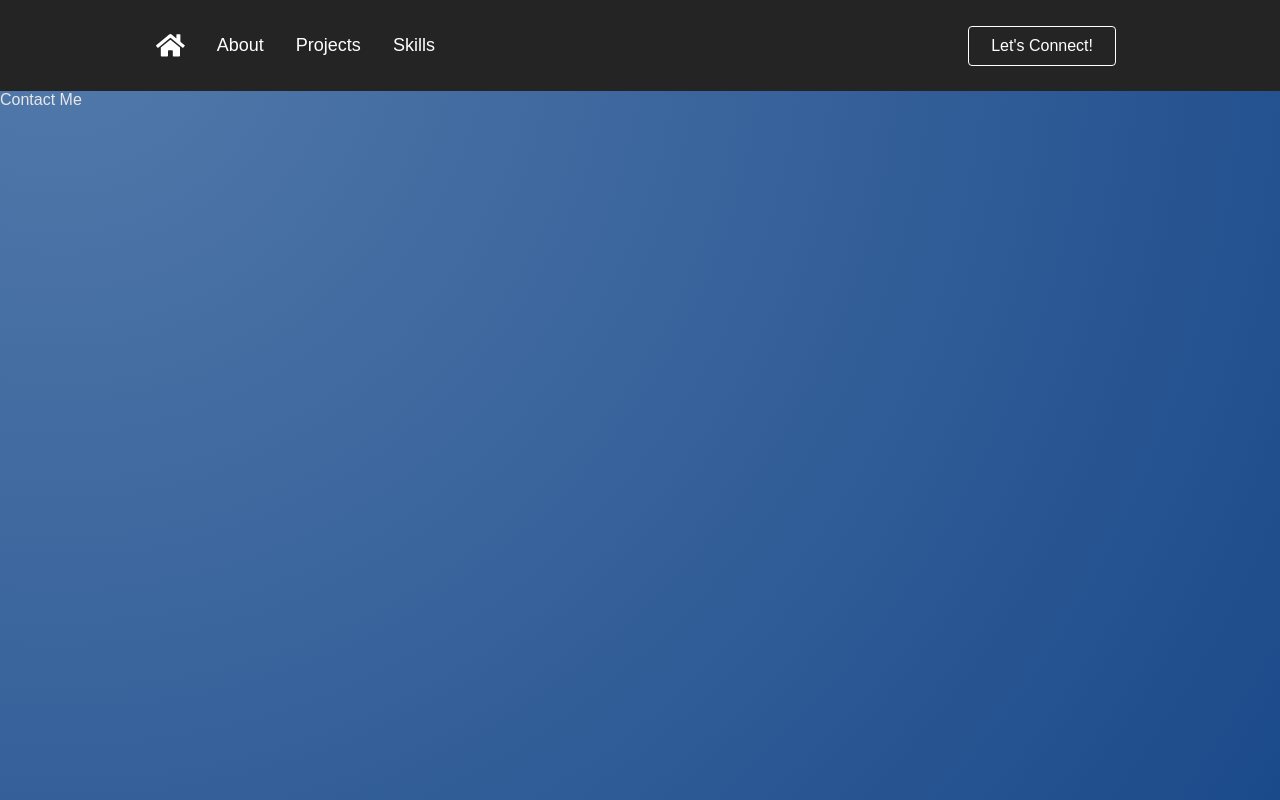
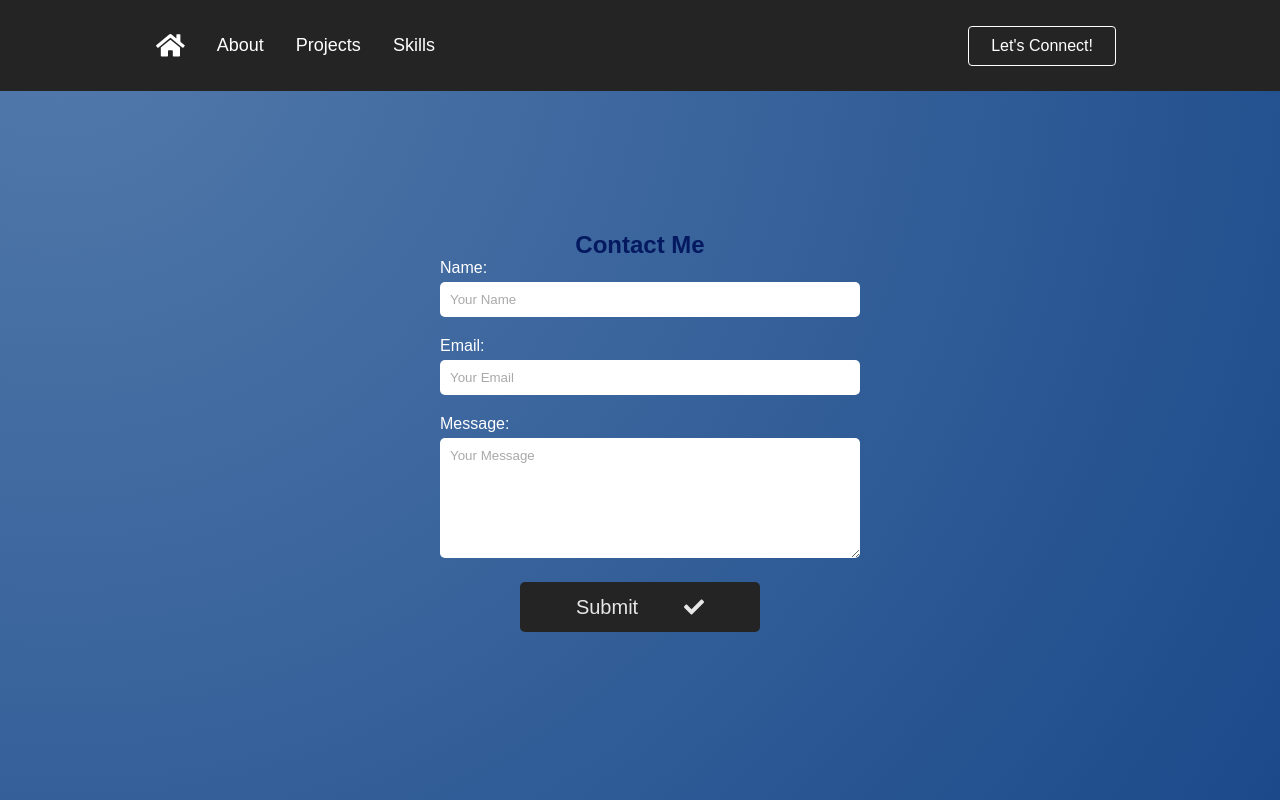
Before and after one commit to dgiletto/Portfolio, a React (Create React App) app: page /contact-me in a window 1280 px wide. Built offline with nearby package versions, Linux system fonts and the light colour scheme.

Commit message:
Created Working Contact Page

```diff
--- a/src/App.css
+++ b/src/App.css
@@ -69,6 +69,7 @@
   cursor: pointer;
   text-decoration: none;
   border-style: none;
+  transition: all ease-in-out 0.3s;
 }
 
 .IntroductionText button:hover {
@@ -93,6 +94,7 @@
   cursor: pointer;
   text-decoration: none;
   border-style: none;
+  transition: all ease-in-out 0.3s;
 }
 
 .AboutText button:hover {
@@ -141,3 +143,84 @@
     font-size: 26px;
   }
 }
+
+/* Contact Page */
+.contact-container {
+  position: relative;
+  margin-top: 50%;
+  padding: 20px;
+  border-radius: 10px;
+  max-width: 400px;
+  margin: auto;
+}
+
+.contact-container h2 {
+  margin-top: 30%;
+  text-align: center;
+  color: var(--color);
+}
+
+.form-group {
+  margin-bottom: 20px;
+  outline: none;
+}
+
+.form-group label {
+  display: block;
+  margin-bottom: 5px;
+  color: #ffffff;
+}
+
+.form-group input,
+.form-group textarea {
+  width: 100%;
+  padding: 10px;
+  border: none;
+  border-radius: 5px;
+  font-family: Arial, Helvetica, sans-serif;
+}
+
+.form-group input:focus,
+.form-group textarea:focus{
+  outline: 3px solid #15cdfc;
+}
+
+.form-group input::placeholder,
+.form-group textarea::placeholder{
+  color: #a9a9a9
+}
+
+.form-group textarea {
+  height: 100px;
+}
+a .submit-btn {
+  margin: 0 auto;
+  display: flex;
+  width: 60%;
+  padding: 10px;
+  border-radius: 5px;
+  background-color: #242424;
+  color: #e7e7e7;
+  height: 50px;
+  cursor: pointer;
+  text-decoration: none;
+  border-style: none;
+  align-items: center;
+  justify-content: space-evenly;
+  font-size: 20px;
+  transition: all ease-in-out 0.3s;
+}
+a .submit-btn:hover {
+  color: #242424;
+  background-color: #e7e7e7;
+  transition: all ease-in-out 0.3s;
+}
+a {
+  text-decoration: none;
+}
+.submitted-message {
+  text-align: center;
+  color: #ffffff;
+  font-weight: bold;
+  margin-top: 20px;
+}
--- /dev/null
+++ b/src/Pages/Contact.jsx
@@ -0,0 +1,79 @@
+import React, { useState } from "react";
+import { FaCheck } from "react-icons/fa";
+
+const Contact = () => {
+  const [submitted, setSubmitted] = useState(false);
+  const onSubmit = async (event) => {
+    event.preventDefault();
+    const formData = new FormData(event.target);
+
+    formData.append("access_key", "e6aee28c-44af-406a-936a-698b1ee69b3e");
+
+    const object = Object.fromEntries(formData);
+    const json = JSON.stringify(object);
+
+    const res = await fetch("https://api.web3forms.com/submit", {
+      method: "POST",
+      headers: {
+        "Content-Type": "application/json",
+        Accept: "application/json"
+      },
+      body: json
+    }).then((res) => res.json());
+
+    if (res.success) {
+      console.log("Success", res);
+    }
+    setSubmitted(true);
+  };
+
+  return (
+    <div className="contact-container">
+      <h2>Contact Me</h2>
+      {submitted ? (
+        <p className="submitted-message">Form has been submitted!</p>
+      ) : (
+        <form onSubmit={onSubmit}>
+          <div className="form-group">
+            <label htmlFor="name">Name:</label>
+            <input
+              type="text"
+              id="name"
+              name="name"
+              placeholder="Your Name"
+              required
+            />
+          </div>
+          <div className="form-group">
+            <label htmlFor="email">Email:</label>
+            <input
+              type="email"
+              id="email"
+              name="email"
+              placeholder="Your Email"
+              required
+            />
+          </div>
+          <div className="form-group">
+            <label htmlFor="message">Message:</label>
+            <textarea
+              id="message"
+              name="message"
+              placeholder="Your Message"
+              required
+            />
+          </div>
+          <a type="submit" href="mailto:dgiletto10@gmail.com">
+            <button className="submit-btn">
+              {" "}
+              Submit
+              <FaCheck> </FaCheck>{" "}
+            </button>
+          </a>
+        </form>
+      )}
+    </div>
+  );
+};
+
+export default Contact;
--- a/src/Pages/Contact.tsx
+++ /dev/null
@@ -1,9 +0,0 @@
-import React from 'react';
-
-function Contact() {
-    return (
-        <div>Contact Me</div>
-    );
-}
-
-export default Contact;
```
